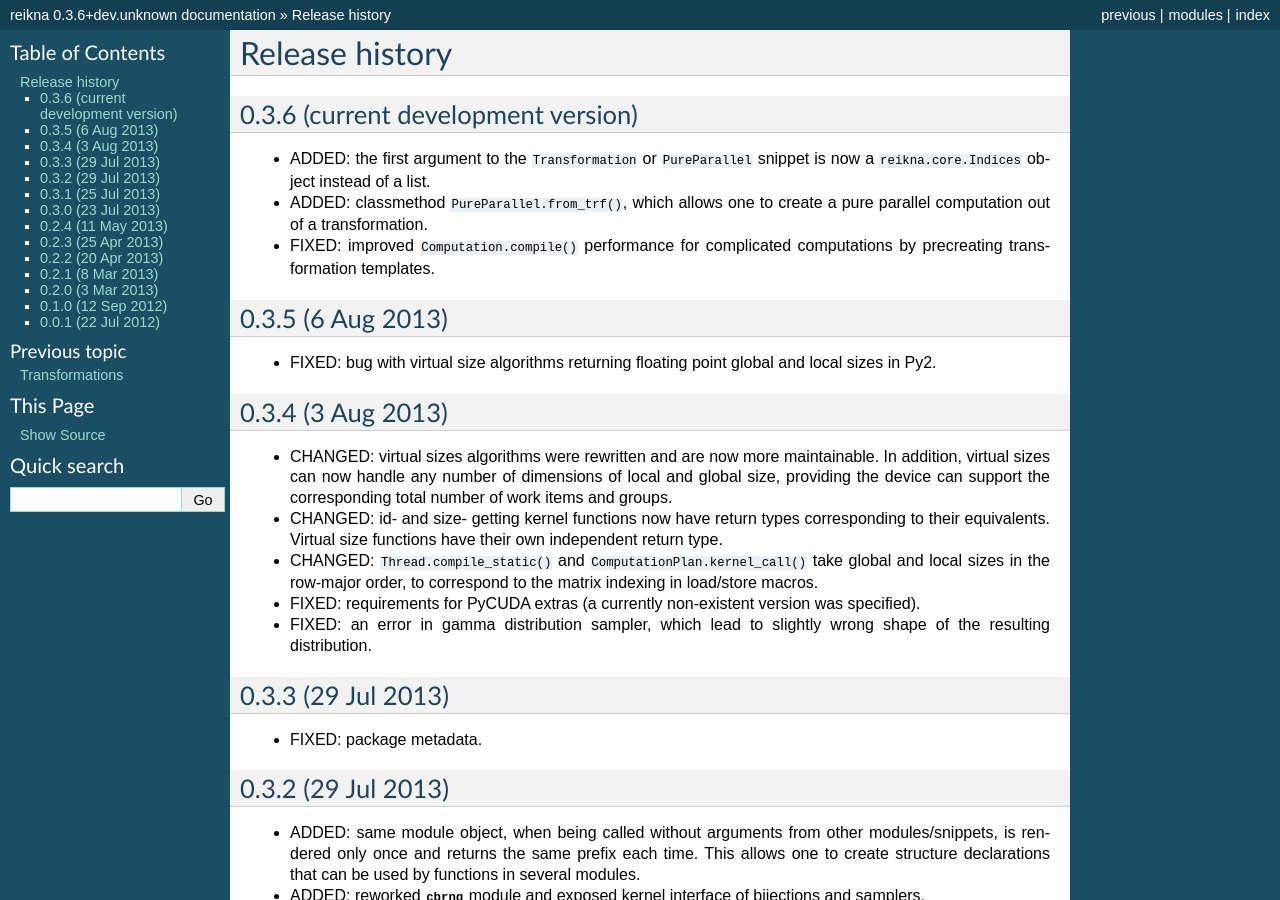
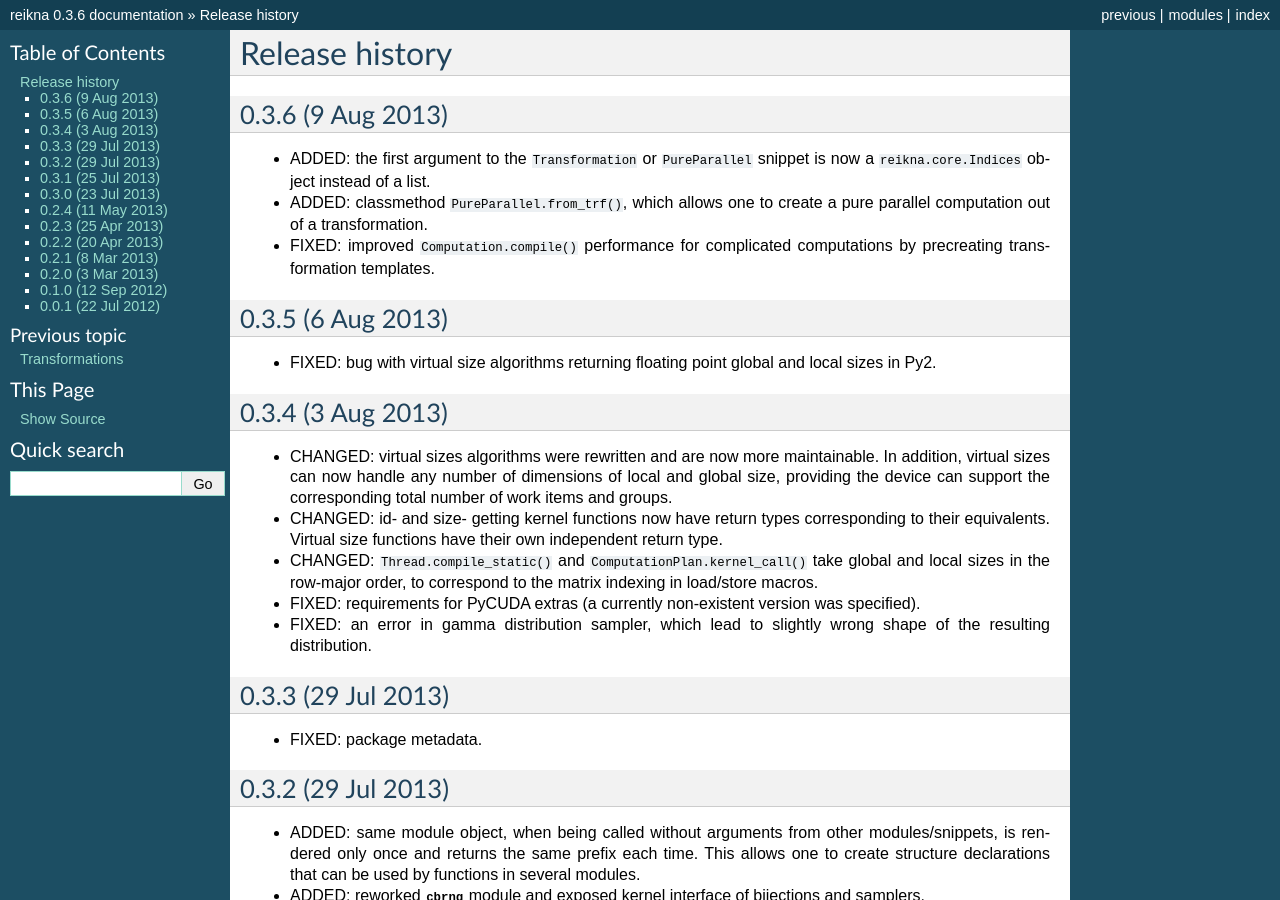
Before and after one commit to fjarri/reikna, a Sphinx documentation site: the page built from doc/source/history.rst, in a window 1280 px wide and 900 px high. Built offline with Sphinx 7.4.7, drawn with Linux system fonts in a browser that asks for light colours; some of the changed text lies outside the part shown.

```diff
--- a/doc/source/history.rst
+++ b/doc/source/history.rst
@@ -3,8 +3,8 @@ Release history
 ***************
 
 
-0.3.6 (current development version)
-===================================
+0.3.6 (9 Aug 2013)
+==================
 
 * ADDED: the first argument to the ``Transformation`` or ``PureParallel`` snippet is now a ``reikna.core.Indices`` object instead of a list.
 
--- a/setup.py
+++ b/setup.py
@@ -87,7 +87,7 @@ release = {released}
 '''
 
     VERSION = (0, 3, 6)
-    RELEASED = False
+    RELEASED = True
 
     version_str = '%d.%d.%d' % VERSION
     full_version_str = version_str
```
